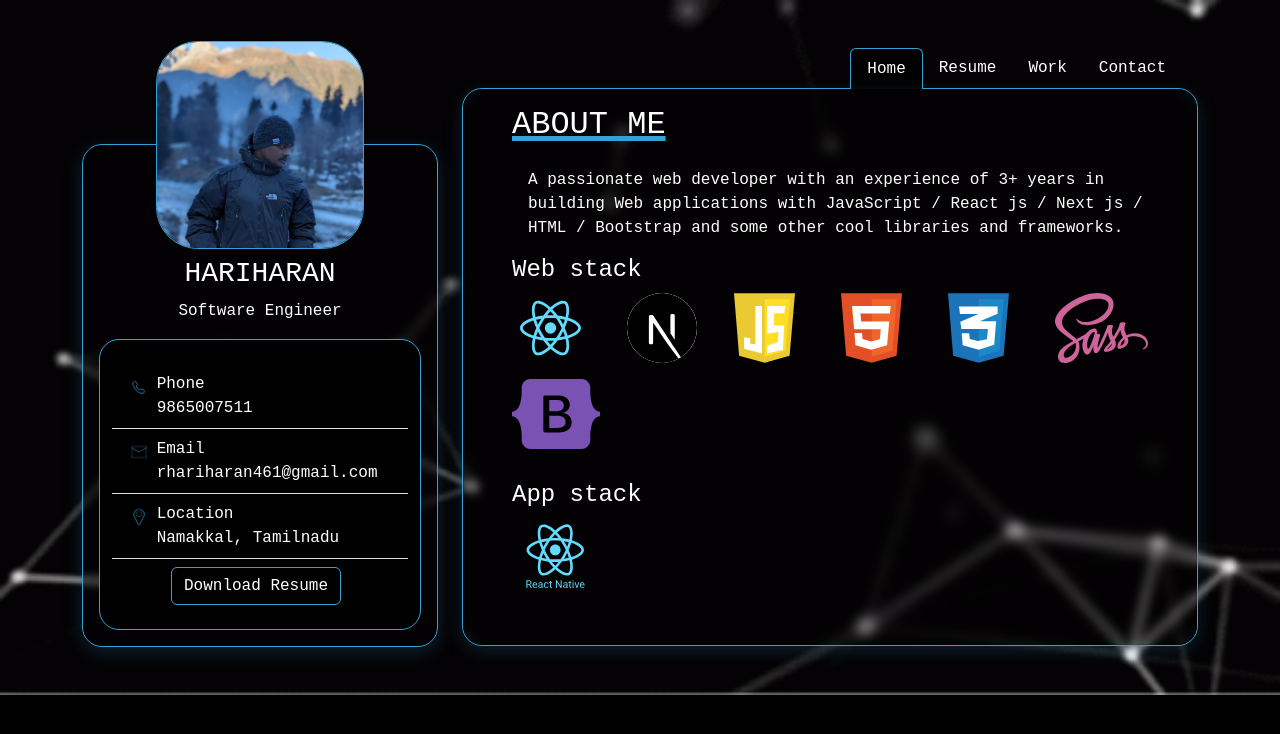
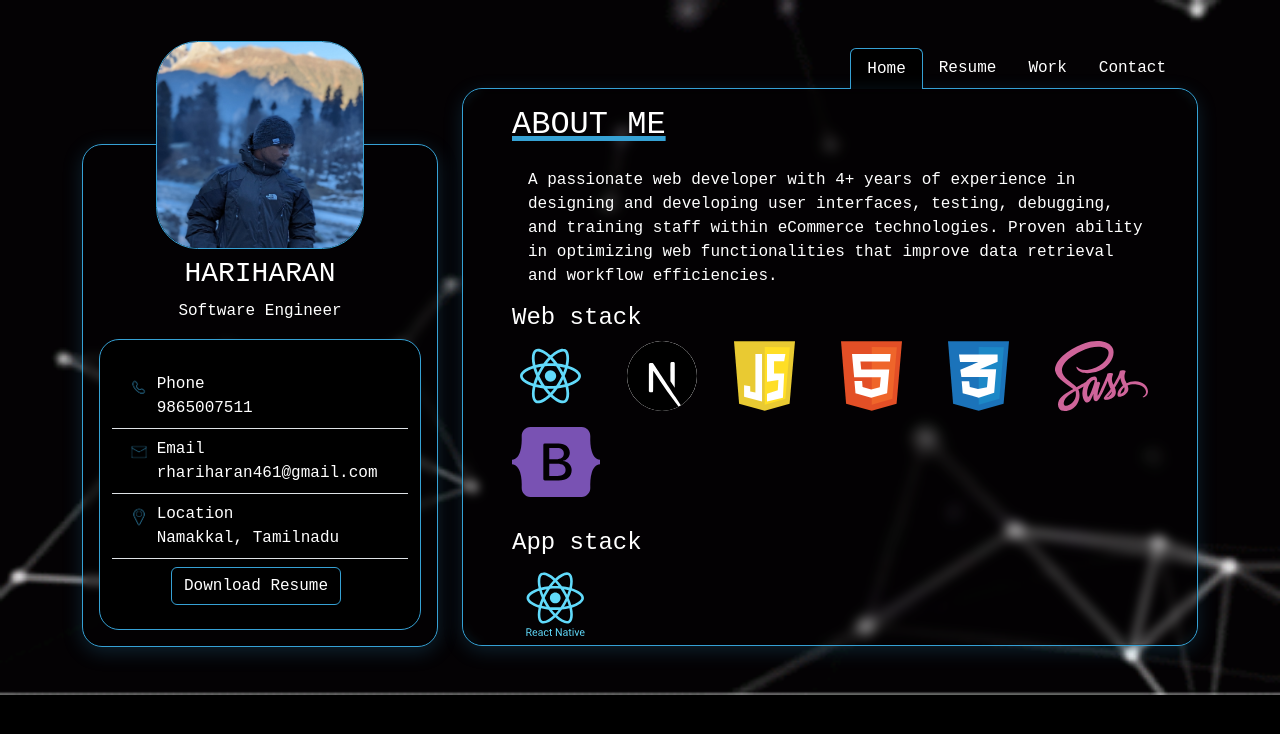
Before and after one commit to hariharan-03/portfolio, a Next.js app: page / in a window 1280 px wide. Shown: the top 734 px of the page. Built offline with nearby package versions, Linux system fonts and the light colour scheme; a web font is replaced by a local one.

Commit message:
Update home.js

```diff
--- a/components/home.js
+++ b/components/home.js
@@ -4,7 +4,7 @@ export default function home() {
   return (
           <Card className="px-5 py-3 maincard dark-bg text-white">
           <h2 className='mb-4'>ABOUT ME</h2>
-          <p className='ms-3 mb-3'>A passionate web developer with an experience of 3+ years in building Web applications with JavaScript / React js / Next js / HTML / Bootstrap and some other cool libraries and frameworks.</p>
+          <p className='ms-3 mb-3'>A passionate web developer with 4+ years of experience in designing and developing user interfaces, testing, debugging, and training staff within eCommerce technologies. Proven ability in optimizing web functionalities that improve data retrieval and workflow efficiencies.</p>
           <h4>Web stack</h4>
           <Row className='mb-3'>
             <Col className='mb-3 ms-2'>
```
